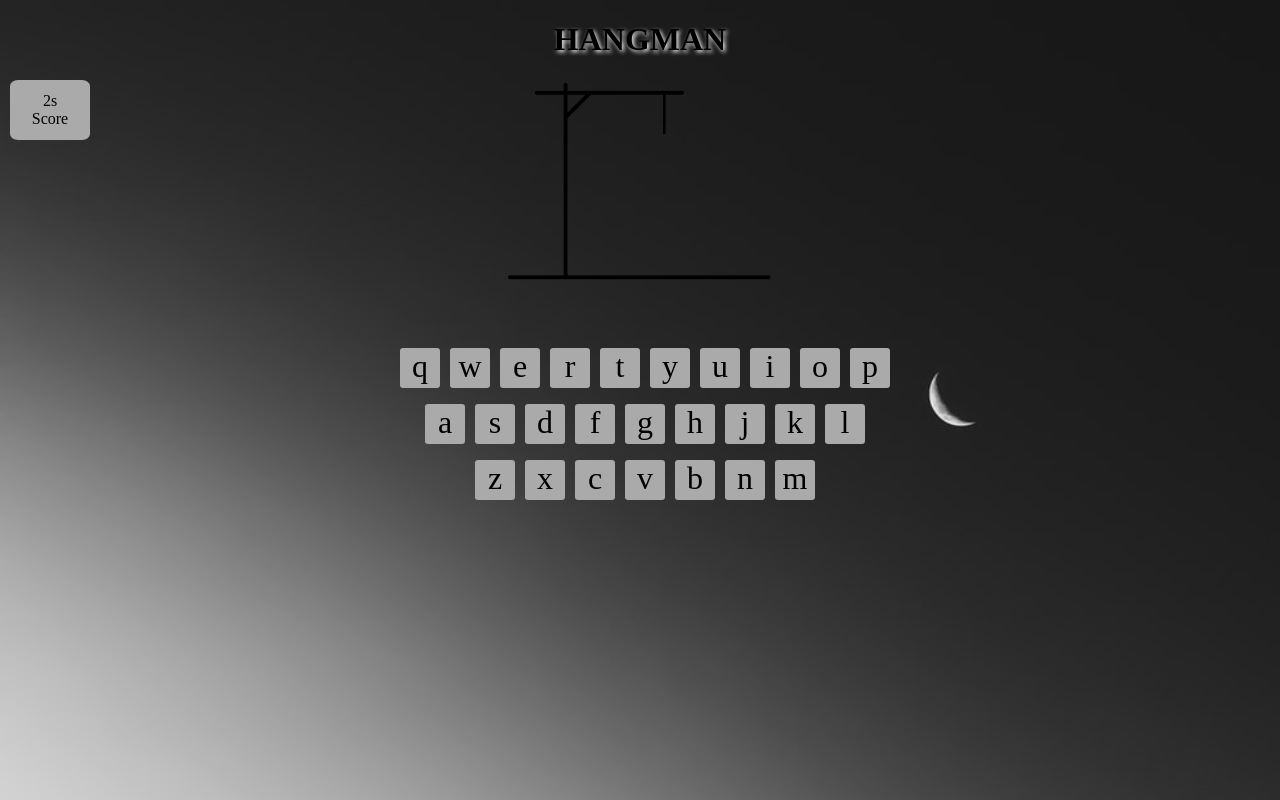
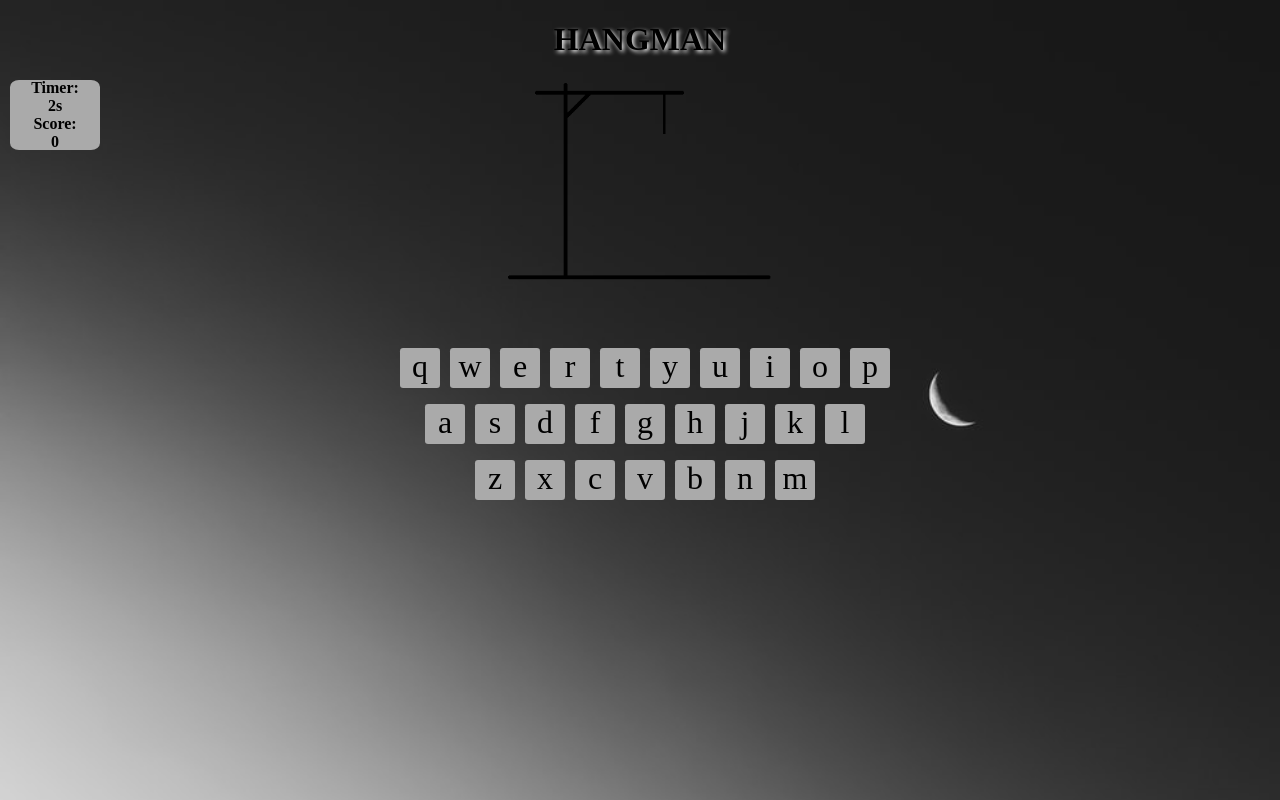
Before and after one commit to cosminbarzan/HangmanGame, a plain HTML site: page index.html in a window 1280 px wide. Both pictures are taken after a click on the button "Start". Drawn offline with Linux system fonts and the light colour scheme.

Commit message:
Display the score

```diff
--- a/index.html
+++ b/index.html
@@ -21,8 +21,8 @@
         <h1>HANGMAN</h1>
     </header>
     <span class="score-container hide">
-        <span class="timer">0s</span>
-        <span class="score">Score</span>
+        <span>Timer: </span><span class="timer">0s</span>
+        <span>Score: </span><span class="score">0</span>
     </span>
     <div id="game-options">
         <select name="" id="categories">
--- a/style.css
+++ b/style.css
@@ -248,8 +248,8 @@ footer {
 
 .score-container {
     position: absolute;
-    width: 80px;
-    height: 60px;
+    width: 90px;
+    height: 70px;
     border-radius: 10%;
     background-color: #aaa;
     margin-left: 10px;
@@ -257,6 +257,7 @@ footer {
     flex-direction: column;
     justify-content: center;
     align-items: center;
+    font-weight: bold;
 }
 
 .hide {
```
